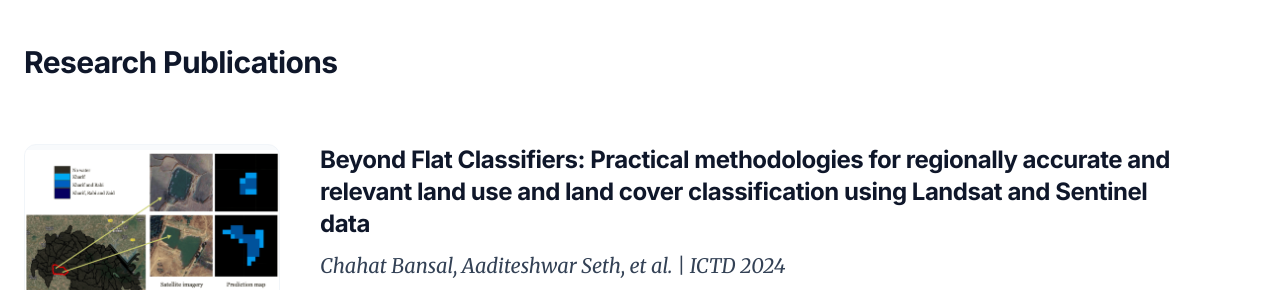
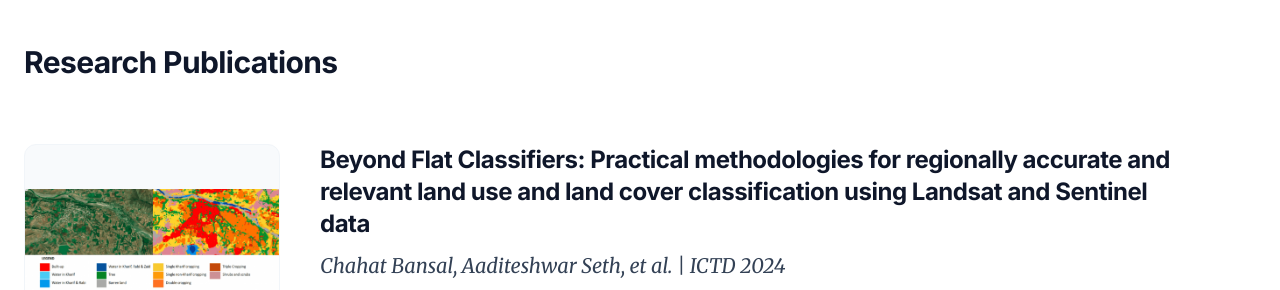
Before and after one commit to BansalChahat/BansalChahat.github.io, a plain HTML site: page index.html in a window 1280 px wide. Shown: the part 1991-2281 px from the top of the page. Drawn offline with nearby package versions, Linux system fonts and the light colour scheme.

Commit message:
Update index.html

```diff
--- a/index.html
+++ b/index.html
@@ -225,7 +225,7 @@
     <h2 class="text-3xl font-bold text-slate-900 mb-16">Research Publications</h2>
     <div class="space-y-12 max-w-6xl">
         <div class="flex flex-col md:flex-row gap-10 items-start border-b border-slate-100 pb-12">
-            <img src="assets/images/impact_example.png" class="w-full md:w-64 h-48 object-contain bg-slate-50 rounded-xl clickable-img border border-slate-100">
+            <img src="assets/images/lulc_example.png" class="w-full md:w-64 h-48 object-contain bg-slate-50 rounded-xl clickable-img border border-slate-100">
             <div class="flex-1">
                 <h3 class="text-2xl font-bold text-slate-900 mb-3">Beyond Flat Classifiers: Practical methodologies for regionally accurate and relevant land use and land cover classification using Landsat and Sentinel data</h3>
                 <p class="text-xl text-slate-700 font-medium mb-4 italic">Chahat Bansal, Aaditeshwar Seth, et al. | ICTD 2024</p>
```
